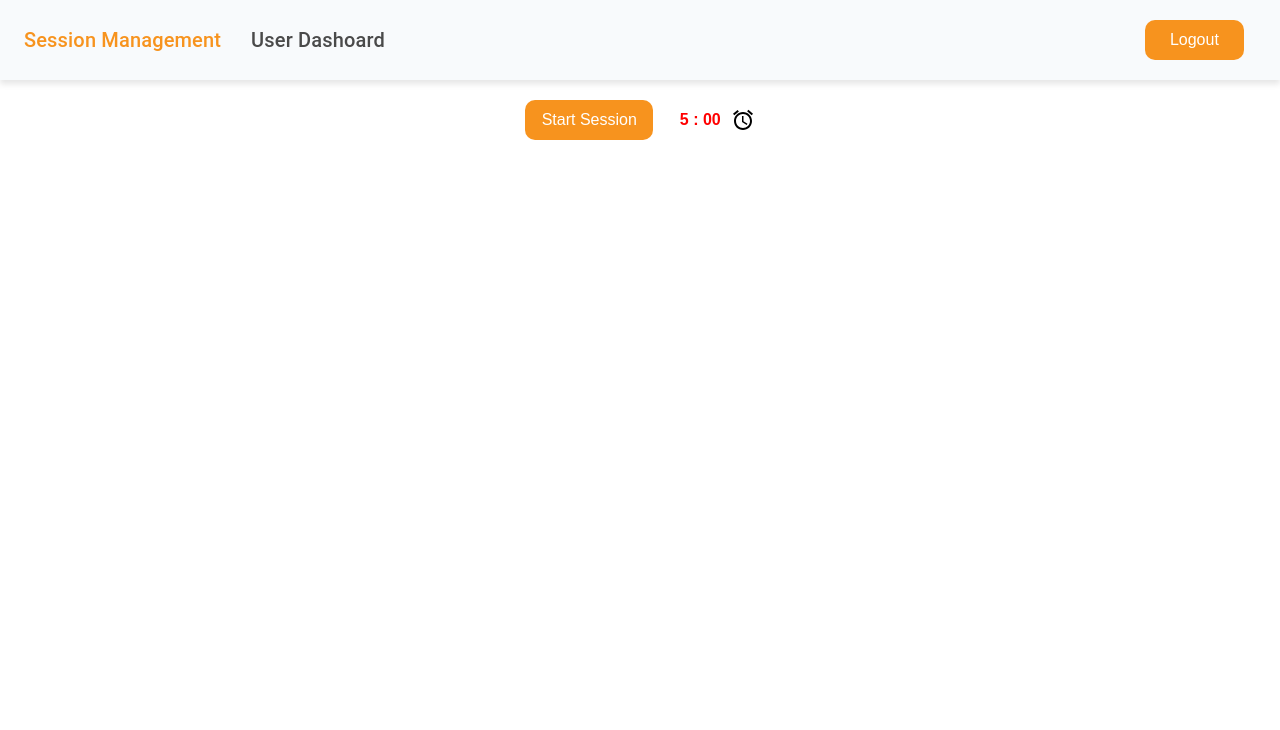
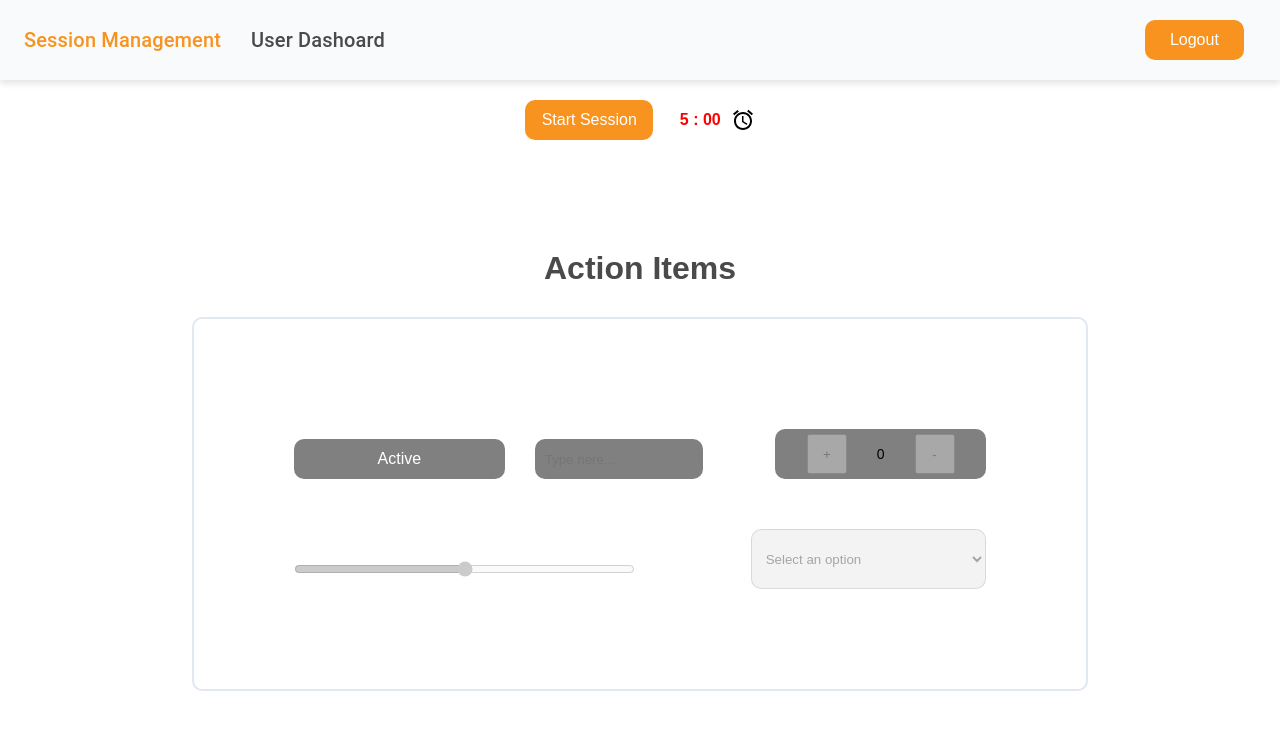
Before and after one commit to Mayur-s12/Auctionpe_assignment, a React (Create React App) app in the folder frontend/: page / in a window 1280 px wide. Shown: the top 730 px of the page. Built offline with nearby package versions, Linux system fonts and the light colour scheme; sample sign-in values are in the browser's storage.

Commit message:
addded actions items as components in home page. Added toggle, slider, searchinput, and select component.

```diff
--- /dev/null
+++ b/frontend/src/pages/home/counter/index.css
@@ -0,0 +1,28 @@
+.inactive-counter {
+  background-color: grey !important;
+  border-radius: 10px;
+  display: flex;
+  height: 50px;
+  column-gap: 30px;
+  justify-content: center;
+  align-items: center;
+  margin-top: 10px;
+  flex: 2;
+  min-width: 200px;
+  box-sizing: border-box;
+}
+
+.active-counter {
+  display: flex;
+  justify-content: center;
+  align-items: center;
+  column-gap: 30px;
+  flex: 2;
+  min-width: 200px;
+  box-sizing: border-box;
+}
+
+.counter-button {
+  height: 40px;
+  width: 40px;
+}
--- /dev/null
+++ b/frontend/src/pages/home/counter/index.jsx
@@ -0,0 +1,32 @@
+import React, { useState } from "react";
+import Text from "../../../components/Text";
+import "./index.css";
+
+const Counter = ({ isSessionStarted }) => {
+  const [count, setCount] = useState(0);
+
+  const increment = () => setCount(count + 1);
+  const decrement = () => setCount(count - 1);
+
+  return (
+    <div className={isSessionStarted ? "active-counter" : "inactive-counter"}>
+      <button
+        onClick={increment}
+        disabled={!isSessionStarted}
+        className='counter-button'
+      >
+        +
+      </button>
+      <Text>{count}</Text>
+      <button
+        onClick={decrement}
+        disabled={!isSessionStarted}
+        className='counter-button'
+      >
+        -
+      </button>
+    </div>
+  );
+};
+
+export default Counter;
--- a/frontend/src/pages/home/index.css
+++ b/frontend/src/pages/home/index.css
@@ -10,6 +10,15 @@
   align-items: center;
   width: 20%;
   margin: auto;
+  margin-bottom: 60px;
+}
+
+.item-text {
+  text-align: center;
+  padding: 30px;
+  font-weight: bold;
+  color: #4a4a4a;
+  font-size: 32px;
 }
 
 .session-button {
@@ -29,3 +38,14 @@
   font-weight: 600;
   font-family: sans-serif;
 }
+
+.display-action-items {
+  display: flex;
+  flex-wrap: wrap;
+  border: 2px solid #e2e8f0;
+  border-radius: 10px;
+  gap: 30px;
+  margin: auto;
+  padding: 100px;
+  width: 70%;
+}
--- a/frontend/src/pages/home/index.jsx
+++ b/frontend/src/pages/home/index.jsx
@@ -5,6 +5,11 @@ import Text from "../../components/Text/index.jsx";
 import { END, START } from "./constants";
 import AccessAlarmsIcon from "@mui/icons-material/AccessAlarms";
 import "./index.css";
+import ToggleButton from "./toggle-button/index.jsx";
+import SearchInput from "./search-action/index.jsx";
+import Counter from "./counter/index.jsx";
+import Slider from "./slider/index.jsx";
+import Selector from "./selector/index.jsx";
 
 const Home = () => {
   const [isSessionStarted, setIsSessionStarted] = useState(false);
@@ -49,6 +54,14 @@ const Home = () => {
           <AccessAlarmsIcon />
         </div>
       </div>
+      <Text className='item-text'>Action Items</Text>
+      <div className='display-action-items'>
+        <ToggleButton isSessionStarted={isSessionStarted} />
+        <SearchInput isSessionStarted={isSessionStarted} />
+        <Counter isSessionStarted={isSessionStarted} />
+        <Slider isSessionStarted={isSessionStarted} />
+        <Selector isSessionStarted={isSessionStarted} />
+      </div>
     </div>
   );
 };
--- /dev/null
+++ b/frontend/src/pages/home/search-action/index.css
@@ -0,0 +1,11 @@
+.search-action-container {
+  display: flex;
+  padding-top: 10px;
+  flex: 2;
+  min-width: 200px;
+  box-sizing: border-box;
+}
+
+.inactive-input {
+  background-color: grey !important;
+}
--- /dev/null
+++ b/frontend/src/pages/home/search-action/index.jsx
@@ -0,0 +1,21 @@
+import React from "react";
+import Input from "../../../components/Input";
+import "./index.css";
+
+const SearchInput = ({ isSessionStarted }) => {
+  const handleSearch = () => {};
+
+  return (
+    <div className='search-action-container'>
+      <Input
+        type='search'
+        placeholder='Type here...'
+        onChange={handleSearch}
+        disabled={!isSessionStarted}
+        className={isSessionStarted ? "" : "inactive-input"}
+      />
+    </div>
+  );
+};
+
+export default SearchInput;
--- /dev/null
+++ b/frontend/src/pages/home/selector/index.css
@@ -0,0 +1,15 @@
+.inactive-selector {
+  flex: 1;
+  min-width: 200px;
+  border-radius: 10px;
+  padding: 10px;
+  box-sizing: border-box;
+}
+
+.active-selector {
+  flex: 1;
+  border-radius: 10px;
+  padding: 10px;
+  min-width: 200px;
+  box-sizing: border-box;
+}
--- /dev/null
+++ b/frontend/src/pages/home/selector/index.jsx
@@ -0,0 +1,21 @@
+import React from "react";
+import "./index.css";
+
+const Selector = ({ isSessionStarted }) => {
+  const handleChange = (e) => {};
+
+  return (
+    <select
+      disabled={!isSessionStarted}
+      onChange={handleChange}
+      className={isSessionStarted ? "active-selector" : "inactive-selector"}
+    >
+      <option value=''>Select an option</option>
+      <option value='option1'>Option 1</option>
+      <option value='option2'>Option 2</option>
+      <option value='option3'>Option 3</option>
+    </select>
+  );
+};
+
+export default Selector;
--- /dev/null
+++ b/frontend/src/pages/home/slider/index.css
@@ -0,0 +1,11 @@
+.search-action-container {
+  display: flex;
+  padding-top: 10px;
+  flex: 2;
+  min-width: 200px;
+  box-sizing: border-box;
+}
+
+.inactive-input {
+  background-color: grey !important;
+}
--- /dev/null
+++ b/frontend/src/pages/home/slider/index.jsx
@@ -0,0 +1,21 @@
+import React from "react";
+import Input from "../../../components/Input";
+import "./index.css";
+
+const Slider = ({ isSessionStarted }) => {
+  const handleSearch = () => {};
+
+  return (
+    <div className='search-action-container'>
+      <Input
+        type='range'
+        placeholder='Type here...'
+        onChange={handleSearch}
+        disabled={!isSessionStarted}
+        className={isSessionStarted ? "" : "inactive-input"}
+      />
+    </div>
+  );
+};
+
+export default Slider;
--- /dev/null
+++ b/frontend/src/pages/home/toggle-button/index.css
@@ -0,0 +1,12 @@
+.inactive-button {
+  background-color: grey !important;
+  flex: 2;
+  min-width: 200px;
+  box-sizing: border-box;
+}
+
+.active-button {
+  flex: 2;
+  min-width: 200px;
+  box-sizing: border-box;
+}
--- /dev/null
+++ b/frontend/src/pages/home/toggle-button/index.jsx
@@ -0,0 +1,23 @@
+import React, { useState } from "react";
+import Button from "../../../components/Button/index";
+import "./index.css";
+
+const ToggleButton = ({ isSessionStarted }) => {
+  const [active, setIsActive] = useState(false);
+
+  const handleButtonClick = () => {
+    setIsActive((prev) => !prev);
+  };
+
+  return (
+    <Button
+      onClick={handleButtonClick}
+      disabled={!isSessionStarted}
+      className={isSessionStarted ? "active-button" : "inactive-button"}
+    >
+      {!active ? "Active" : "Inactive"}
+    </Button>
+  );
+};
+
+export default ToggleButton;
```
